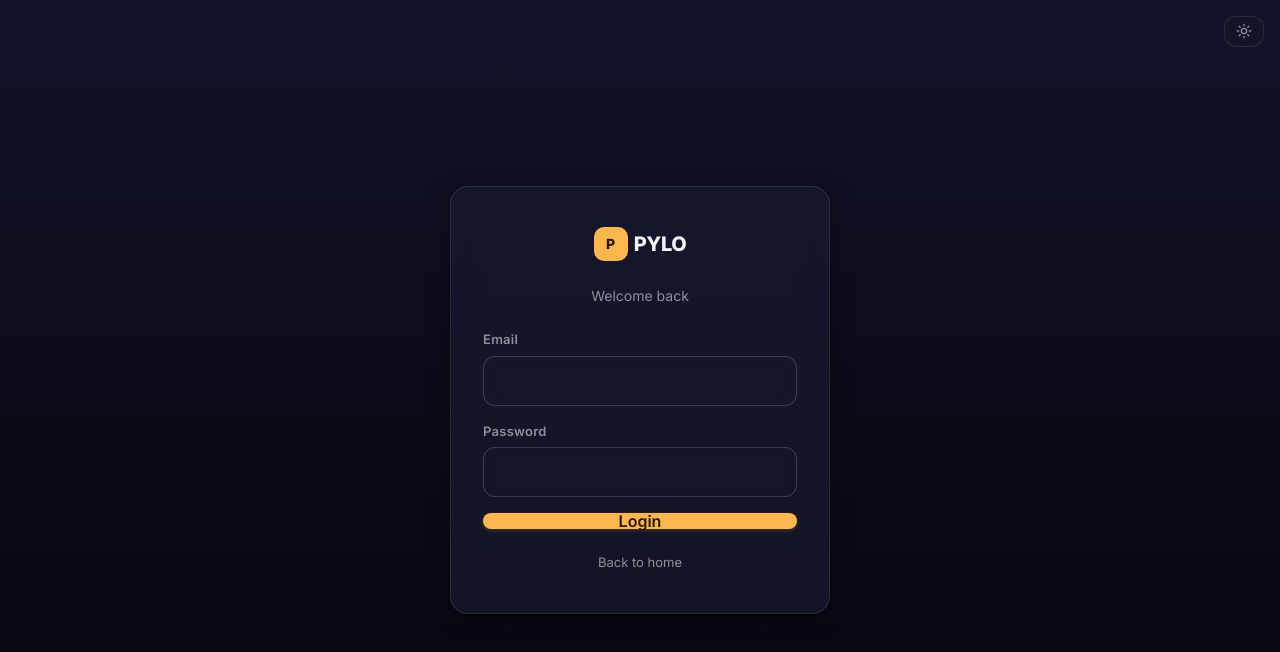
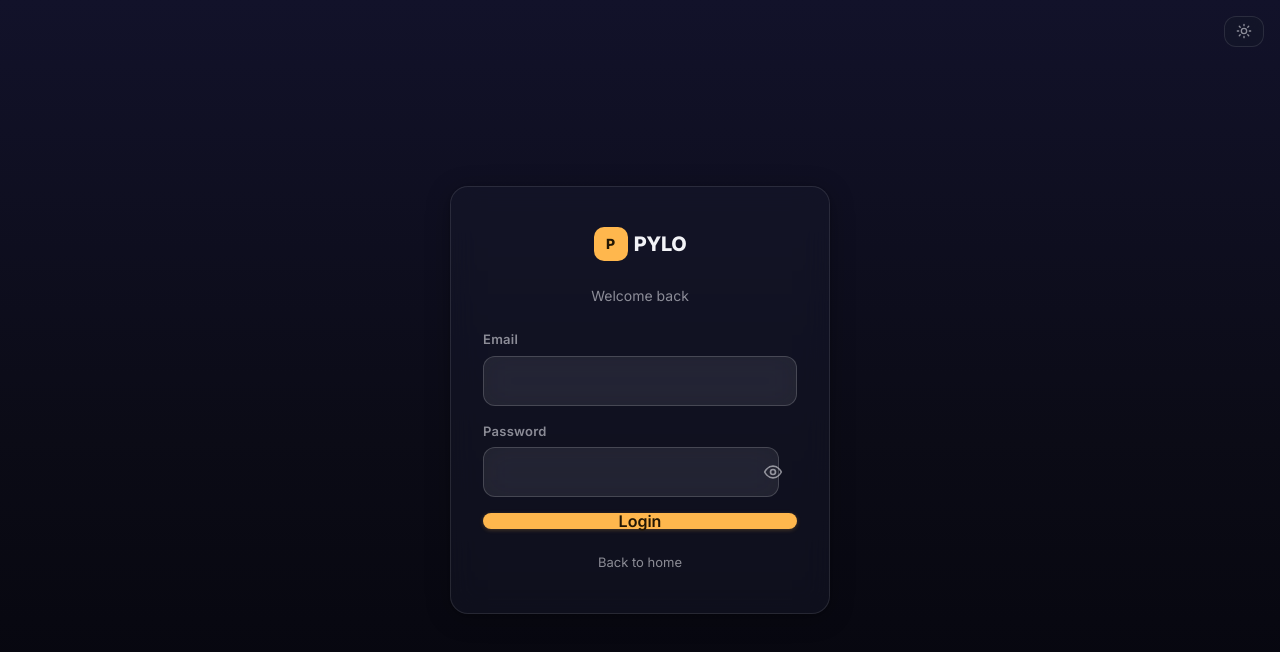
Before and after one commit to Yash7672/PYLO-WEB_CONNECT, a React (Vite) app: page /login in a window 1280 px wide. Shown: the top 652 px of the page. Built offline with nearby package versions, Linux system fonts and the light colour scheme; no server answers.

Commit message:
Fix APK download and password visibility

```diff
--- /dev/null
+++ b/src/components/PasswordField.jsx
@@ -0,0 +1,106 @@
+import { useEffect, useRef, useState } from 'react';
+
+function EyeIcon() {
+  return (
+    <svg
+      width="20"
+      height="20"
+      viewBox="0 0 24 24"
+      fill="none"
+      stroke="currentColor"
+      strokeWidth="2"
+      strokeLinecap="round"
+      strokeLinejoin="round"
+      aria-hidden="true"
+    >
+      <path d="M2 12s3.5-7 10-7 10 7 10 7-3.5 7-10 7-10-7-10-7z" />
+      <circle cx="12" cy="12" r="3" />
+    </svg>
+  );
+}
+
+function EyeOffIcon() {
+  return (
+    <svg
+      width="20"
+      height="20"
+      viewBox="0 0 24 24"
+      fill="none"
+      stroke="currentColor"
+      strokeWidth="2"
+      strokeLinecap="round"
+      strokeLinejoin="round"
+      aria-hidden="true"
+    >
+      <path d="M9.88 9.88a3 3 0 1 0 4.24 4.24" />
+      <path d="M10.73 5.08A10.43 10.43 0 0 1 12 5c6.5 0 10 7 10 7a13.16 13.16 0 0 1-1.67 2.68" />
+      <path d="M6.61 6.61A13.526 13.526 0 0 0 2 12s3.5 7 10 7a9.74 9.74 0 0 0 5.39-1.61" />
+      <line x1="2" x2="22" y1="2" y2="22" />
+    </svg>
+  );
+}
+
+export default function PasswordField({ id, label, value, onChange, autoComplete, error, ...rest }) {
+  const [revealed, setRevealed] = useState(false);
+  const toggleRef = useRef(null);
+
+  // Suppress the compatibility mouse events browsers fire after a touch,
+  // so the password hides on release instead of being re-shown by a
+  // synthetic mouseenter while the finger is away.
+  useEffect(() => {
+    const el = toggleRef.current;
+    if (!el) return;
+    const stopCompatMouse = (e) => e.preventDefault();
+    el.addEventListener('touchstart', stopCompatMouse, { passive: false });
+    return () => el.removeEventListener('touchstart', stopCompatMouse);
+  }, []);
+
+  function show() {
+    setRevealed(true);
+  }
+
+  function hide() {
+    setRevealed(false);
+  }
+
+  return (
+    <div className="field">
+      <label className="field__label" htmlFor={id}>
+        {label}
+      </label>
+      <div className="field__password">
+        <input
+          id={id}
+          type={revealed ? 'text' : 'password'}
+          autoComplete={autoComplete}
+          className={`field__input${error ? ' field__input--error' : ''}`}
+          value={value}
+          onChange={onChange}
+          {...rest}
+        />
+        <button
+          ref={toggleRef}
+          type="button"
+          className="field__password-toggle"
+          aria-label={revealed ? 'Hide password' : 'Show password'}
+          onMouseEnter={show}
+          onMouseDown={show}
+          onMouseUp={hide}
+          onMouseLeave={hide}
+          onTouchStart={show}
+          onTouchEnd={hide}
+          onTouchCancel={hide}
+          onFocus={show}
+          onBlur={hide}
+        >
+          {revealed ? <EyeOffIcon /> : <EyeIcon />}
+        </button>
+      </div>
+      {error ? (
+        <p className="field__error" role="alert">
+          {error}
+        </p>
+      ) : null}
+    </div>
+  );
+}
--- a/src/pages/Home.jsx
+++ b/src/pages/Home.jsx
@@ -18,8 +18,6 @@ export default function Home({ session }) {
           {hasDownloadUrl() ? (
             <a
               href={DOWNLOAD_URL}
-              target="_blank"
-              rel="noopener noreferrer"
               className="btn btn--primary btn--lg"
             >
               Download App
--- a/src/pages/Login.jsx
+++ b/src/pages/Login.jsx
@@ -2,6 +2,7 @@ import { useState } from 'react';
 import { useNavigate, Link } from 'react-router-dom';
 import Logo from '../components/Logo';
 import ThemeToggle from '../components/ThemeToggle';
+import PasswordField from '../components/PasswordField';
 import { signInWithEmail } from '../services/authService';
 
 export default function Login() {
@@ -93,24 +94,14 @@ export default function Login() {
             ) : null}
           </div>
 
-          <div className="field">
-            <label className="field__label" htmlFor="password">
-              Password
-            </label>
-            <input
-              id="password"
-              type="password"
-              autoComplete="current-password"
-              className={`field__input${fieldErrors.password ? ' field__input--error' : ''}`}
-              value={password}
-              onChange={(e) => setPassword(e.target.value)}
-            />
-            {fieldErrors.password ? (
-              <p className="field__error" role="alert">
-                {fieldErrors.password}
-              </p>
-            ) : null}
-          </div>
+          <PasswordField
+            id="password"
+            label="Password"
+            autoComplete="current-password"
+            error={fieldErrors.password}
+            value={password}
+            onChange={(e) => setPassword(e.target.value)}
+          />
 
           {error ? (
             <p className="login__error" role="alert">
--- a/src/styles/global.css
+++ b/src/styles/global.css
@@ -167,6 +167,29 @@ button { cursor: pointer; }
 .field__input--error:focus { box-shadow: 0 0 0 3px var(--error-subtle); }
 
 .field__error { font-size: .75rem; color: var(--error); }
+
+.field__password { position: relative; }
+.field__password .field__input { padding-right: 2.75rem; }
+.field__password-toggle {
+  position: absolute;
+  top: 50%;
+  right: .5rem;
+  transform: translateY(-50%);
+  display: inline-flex;
+  align-items: center;
+  justify-content: center;
+  width: 2rem;
+  height: 2rem;
+  padding: 0;
+  border: none;
+  border-radius: var(--radius-sm);
+  background: transparent;
+  color: var(--text-muted);
+  cursor: pointer;
+  touch-action: manipulation;
+  -webkit-tap-highlight-color: transparent;
+}
+.field__password-toggle:hover { color: var(--text-primary); }
 
 /* ---------------------------------------------------------- *
  *  Logo                                                      *
@@ -788,7 +811,7 @@ button { cursor: pointer; }
 .login__card {
   width: 100%;
   max-width: 380px;
-  background: var(--surface-2);
+  background: rgba(24,28,46,0.42);
   border: 1px solid var(--border);
   border-radius: var(--radius-card);
   box-shadow: var(--shadow-card);
@@ -799,6 +822,15 @@ button { cursor: pointer; }
   flex-direction: column;
   align-items: center;
   gap: 1.5rem;
+}
+:root[data-theme='light'] .login__card {
+  background: rgba(255,255,255,0.55);
+}
+.login__card .field__input {
+  background: rgba(255,255,255,0.07);
+}
+:root[data-theme='light'] .login__card .field__input {
+  background: rgba(255,255,255,0.50);
 }
 .login__welcome { font-size: .875rem; color: var(--text-muted); }
 .login__form { width: 100%; display: flex; flex-direction: column; gap: 1rem; }
```
Also changed, not shown: 1 other file (tests, documents, lock files or other folders).
